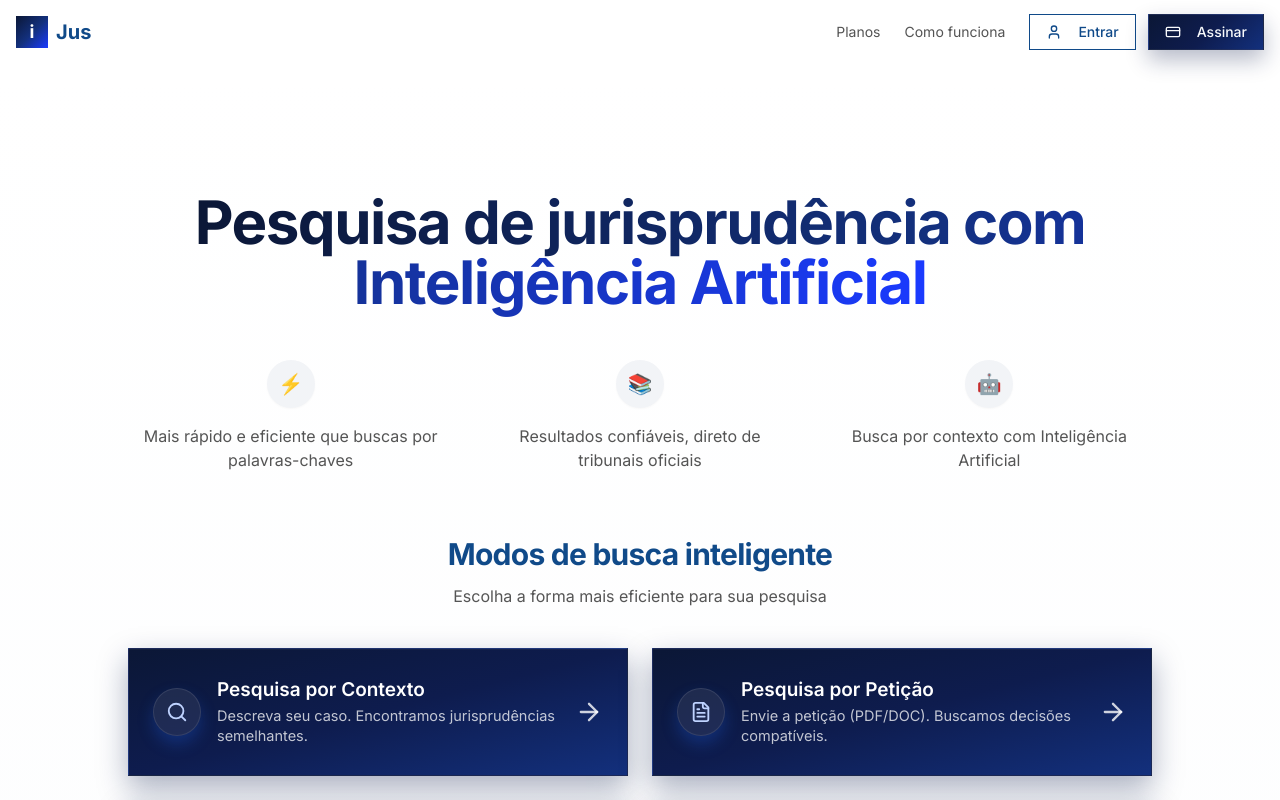
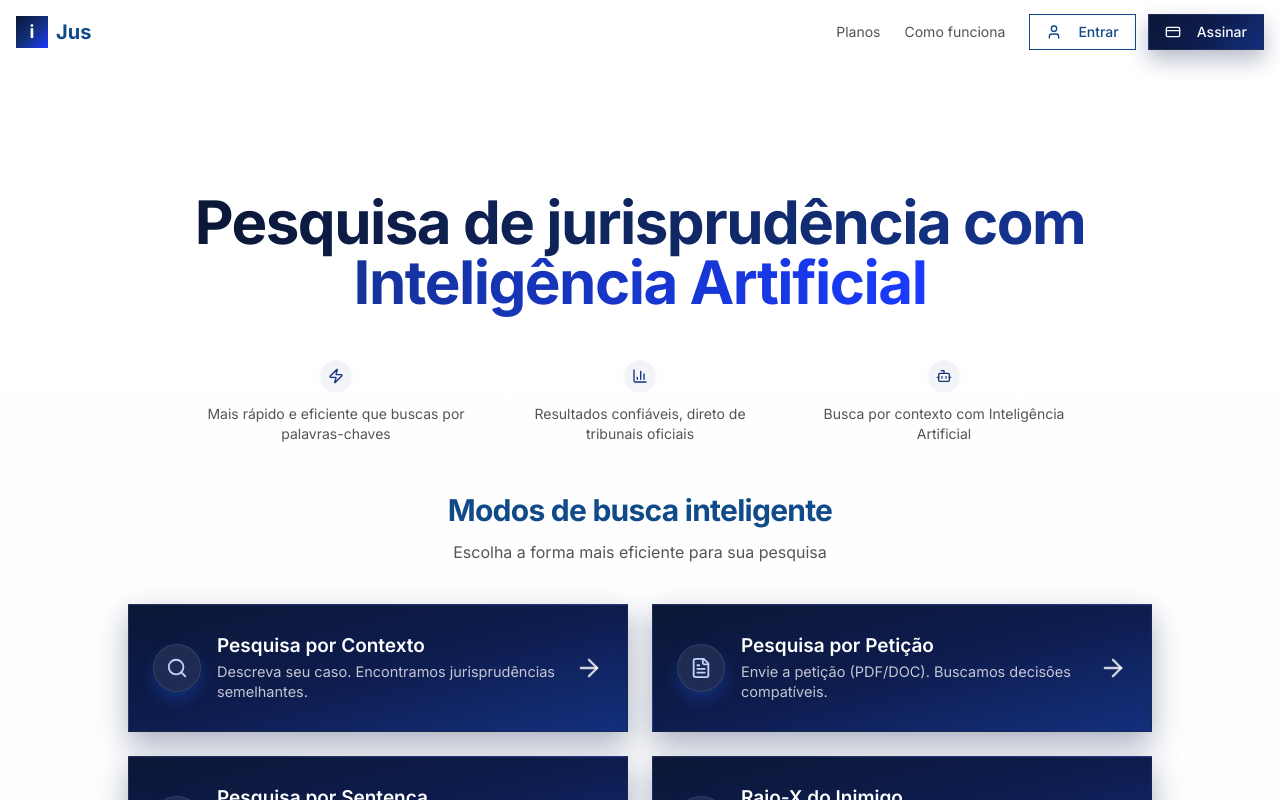
Before and after one commit to guilhermevilella-hub/juris-fluent-search, a React (Vite) app: page / in a window 1280 px wide. Shown: the top 800 px of the page. Built offline with nearby package versions, Linux system fonts and the light colour scheme; the HTML template or start-up script is replaced by a standard one.

Commit message:
Adjust hero section layout

```diff
--- a/src/pages/Home.tsx
+++ b/src/pages/Home.tsx
@@ -1,5 +1,5 @@
 import { useState, useEffect } from "react";
-import { Search, TrendingUp, Building, Clock, ArrowRight, Sparkles, Users, Shield, FileText, Gavel, ScanSearch } from "lucide-react";
+import { Search, TrendingUp, Building, Clock, ArrowRight, Sparkles, Users, Shield, FileText, Gavel, ScanSearch, Zap, BarChart3, Bot } from "lucide-react";
 import { Button } from "@/components/ui/button";
 import { Input } from "@/components/ui/input";
 import { Badge } from "@/components/ui/badge";
@@ -76,30 +76,30 @@ const Home = () => {
           </h1>
 
           {/* Bullet Points */}
-          <div className="grid grid-cols-1 md:grid-cols-3 gap-6 max-w-5xl mx-auto mb-16">
-            <div className="flex flex-col items-center text-center space-y-4 animate-fade-in">
-              <div className="w-12 h-12 bg-[#F2F4F7] rounded-full flex items-center justify-center shadow-sm">
-                <span className="text-xl text-[#13307D]">⚡</span>
+          <div className="grid grid-cols-1 md:grid-cols-3 gap-4 max-w-4xl mx-auto mb-12">
+            <div className="flex flex-col items-center text-center space-y-3 animate-fade-in">
+              <div className="w-8 h-8 bg-[#F2F4F7] rounded-full flex items-center justify-center shadow-sm">
+                <Zap className="w-4 h-4 text-[#13307D]" />
               </div>
-              <span className="text-muted-foreground text-sm md:text-base px-3">
+              <span className="text-muted-foreground text-xs md:text-sm px-2 leading-tight">
                 Mais rápido e eficiente que buscas por palavras-chaves
               </span>
             </div>
 
-            <div className="flex flex-col items-center text-center space-y-4 animate-fade-in" style={{animationDelay: '100ms'}}>
-              <div className="w-12 h-12 bg-[#F2F4F7] rounded-full flex items-center justify-center shadow-sm">
-                <span className="text-xl text-[#13307D]">📚</span>
+            <div className="flex flex-col items-center text-center space-y-3 animate-fade-in" style={{animationDelay: '100ms'}}>
+              <div className="w-8 h-8 bg-[#F2F4F7] rounded-full flex items-center justify-center shadow-sm">
+                <BarChart3 className="w-4 h-4 text-[#13307D]" />
               </div>
-              <span className="text-muted-foreground text-sm md:text-base px-3">
+              <span className="text-muted-foreground text-xs md:text-sm px-2 leading-tight">
                 Resultados confiáveis, direto de tribunais oficiais
               </span>
             </div>
 
-            <div className="flex flex-col items-center text-center space-y-4 animate-fade-in" style={{animationDelay: '200ms'}}>
-              <div className="w-12 h-12 bg-[#F2F4F7] rounded-full flex items-center justify-center shadow-sm">
-                <span className="text-xl text-[#13307D]">🤖</span>
+            <div className="flex flex-col items-center text-center space-y-3 animate-fade-in" style={{animationDelay: '200ms'}}>
+              <div className="w-8 h-8 bg-[#F2F4F7] rounded-full flex items-center justify-center shadow-sm">
+                <Bot className="w-4 h-4 text-[#13307D]" />
               </div>
-              <span className="text-muted-foreground text-sm md:text-base px-3">
+              <span className="text-muted-foreground text-xs md:text-sm px-2 leading-tight">
                 Busca por contexto com Inteligência Artificial
               </span>
             </div>
```
